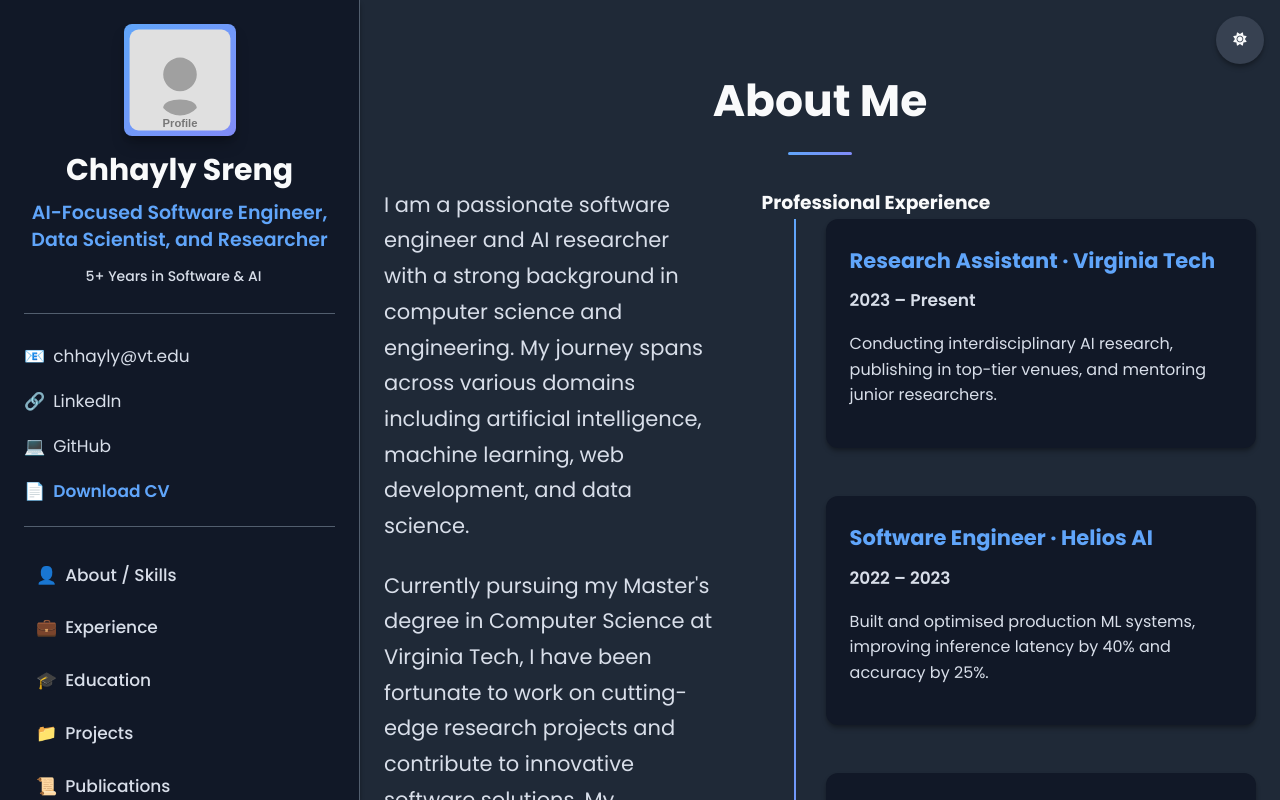
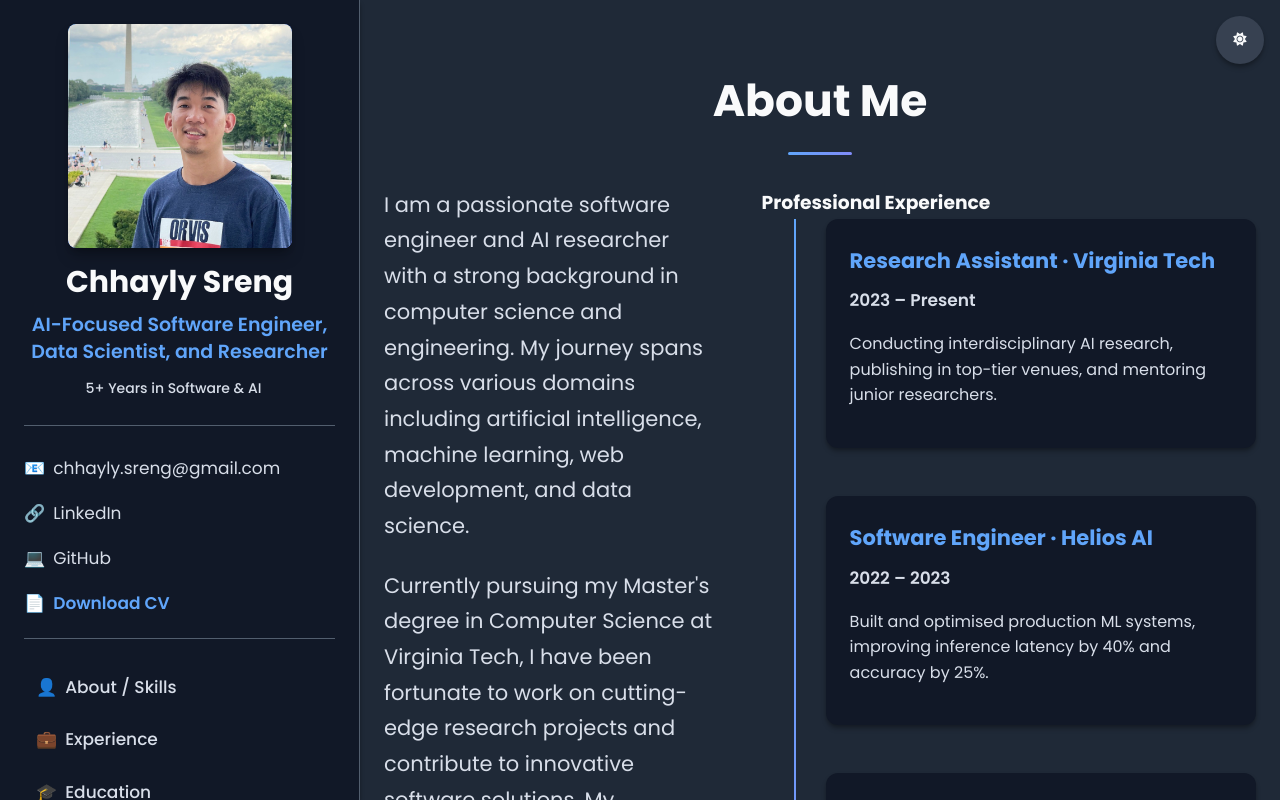
Before and after one commit to chhayly/chhayly.github.io, a Next.js app: page / in a window 1280 px wide. Shown: the top 800 px of the page. Built offline with nearby package versions, Linux system fonts and the light colour scheme.

Commit message:
update pf size

```diff
--- a/app/layout.tsx
+++ b/app/layout.tsx
@@ -63,7 +63,7 @@ export default function RootLayout({
                     {/* Profile Section */}
                     <div className="sidebar-profile">
                         <div className="profile-image">
-                            <img src="/images/placeholders/profile-placeholder.svg" alt="Profile Picture" />
+                            <img src="/images/profile_picture.png" alt="Profile Picture" />
                         </div>
                         <h1>Chhayly Sreng</h1>
                         <p className="profile-subtitle">AI-Focused Software Engineer, Data Scientist, and Researcher</p>
@@ -78,11 +78,11 @@ export default function RootLayout({
                         <div className="contact-info">
                             <div className="contact-item">
                                 {/* <i className="fas fa-envelope"></i> */}
-                                <span>📧</span> <a href="mailto:chhayly@vt.edu">chhayly@vt.edu</a>
+                                <span>📧</span> <a href="mailto:chhayly.sreng@gmail.com">chhayly.sreng@gmail.com</a>
                             </div>
                             <div className="contact-item">
                                 {/* <i className="fab fa-linkedin"></i> */}
-                                <span>🔗</span> <a href="https://linkedin.com/in/chhayly-sreng" target="_blank" rel="noopener noreferrer">LinkedIn</a>
+                                <span>🔗</span> <a href="https://www.linkedin.com/in/chhaylysreng/" target="_blank" rel="noopener noreferrer">LinkedIn</a>
                             </div>
                             <div className="contact-item">
                                 {/* <i className="fab fa-github"></i> */}
--- a/app/page.tsx
+++ b/app/page.tsx
@@ -267,7 +267,7 @@ const HomePage = () => {
               <a href="https://github.com/chhayly" target="_blank" rel="noopener noreferrer" aria-label="GitHub">
                 <i className="fab fa-github"></i>
               </a>
-              <a href="mailto:chhayly@vt.edu" aria-label="Email">
+              <a href="mailto:chhayly.sreng@gmail.com" aria-label="Email">
                 <i className="fas fa-envelope"></i>
               </a>
             </div>
--- a/public/css/style.css
+++ b/public/css/style.css
@@ -240,8 +240,8 @@ body {
 }
 
 .profile-image {
-    width: 7rem; /* Changed from 5rem */
-    height: 7rem; /* Changed from 5rem */
+    width: 14rem; /* Changed from 5rem */
+    height: 14rem; /* Changed from 5rem */
     background: linear-gradient(135deg, var(--primary-color), var(--secondary-color));
     border-radius: var(--radius); /* Changed from 50% */
     display: flex;
```
Also changed, not shown: public/images/placeholders/profile-placeholder.png (added), public/images/profile_picture.png (added).
